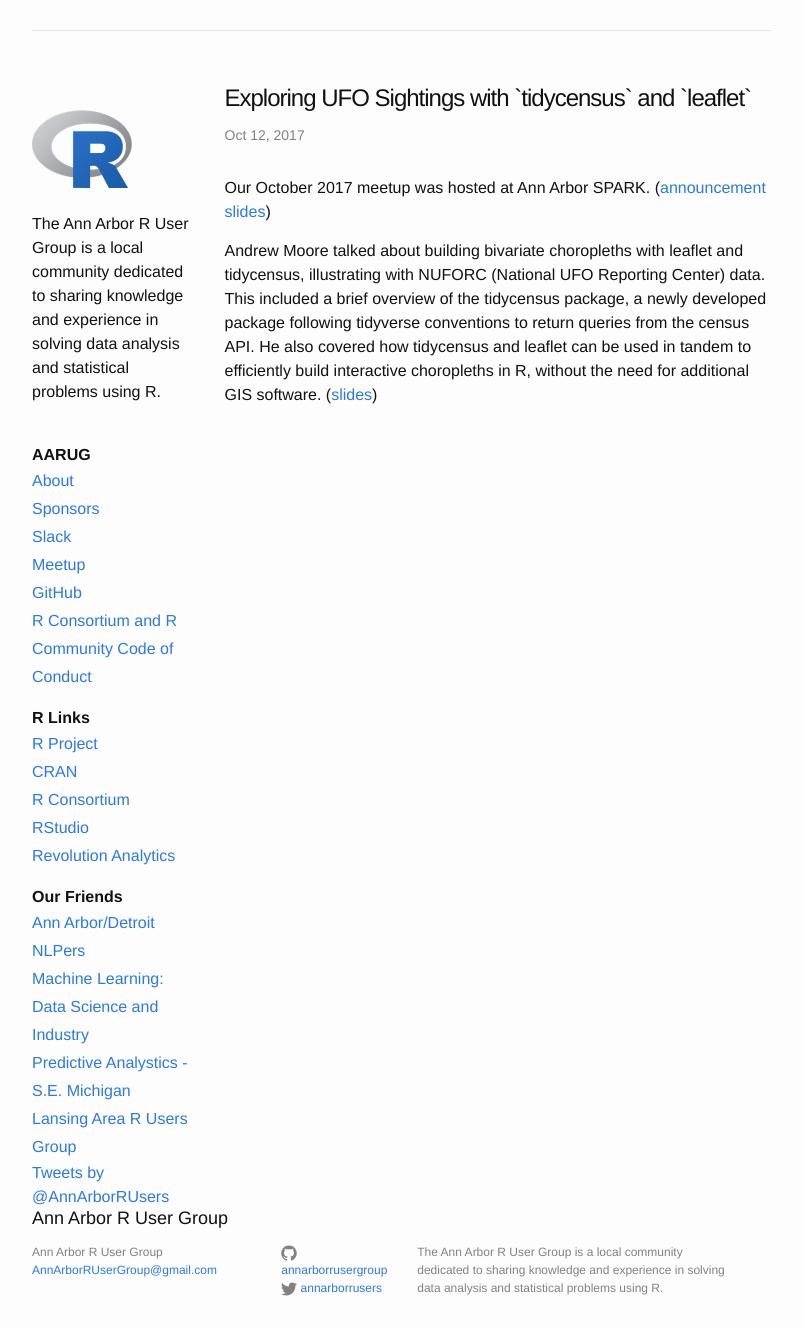
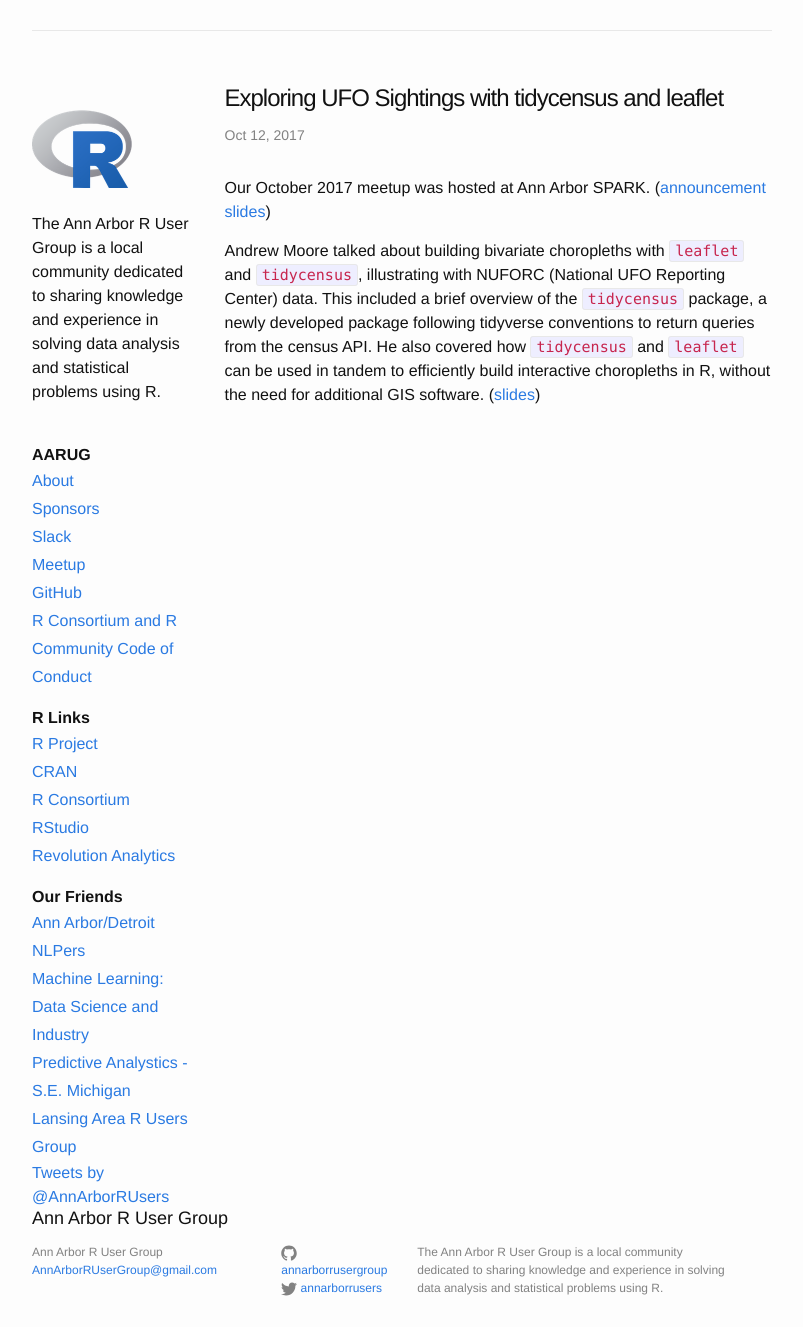
Before and after one commit to AnnArborRUserGroup/AnnArborRUserGroup.github.io, a Jekyll site: the page built from _posts/2017-10-12-meetup.md, in a window 1280 px wide. Shown: the whole page, without its empty margins (238-1041 px from the left). Built offline with Jekyll 4.4.1, drawn with Linux system fonts in a browser that asks for light colours; comment, search, counter and statistics services are not loaded.

```diff
--- a/_posts/2017-10-12-meetup.md
+++ b/_posts/2017-10-12-meetup.md
@@ -1,6 +1,6 @@
 ---
 layout: meetup
-title:  Exploring UFO Sightings with `tidycensus` and `leaflet`
+title:  Exploring UFO Sightings with tidycensus and leaflet
 date:   2017-10-12
 type:   meetup
 meetup: https://www.meetup.com/preview/Ann-Arbor-R-User-Group/events/243336473
@@ -8,4 +8,4 @@ meetup: https://www.meetup.com/preview/Ann-Arbor-R-User-Group/events/243336473
 
 Our October 2017 meetup was hosted at Ann Arbor SPARK. ([announcement slides](https://cdn.rawgit.com/AnnArborRUserGroup/Presentations/2871443c04f24999f18e4dece4b36edafbe94037/2017-10/announcements/announcements.html))
 
-Andrew Moore talked about building bivariate choropleths with leaflet and tidycensus, illustrating with NUFORC (National UFO Reporting Center) data. This included a brief overview of the tidycensus package, a newly developed package following tidyverse conventions to return queries from the census API. He also covered how tidycensus and leaflet can be used in tandem to efficiently build interactive choropleths in R, without the need for additional GIS software. ([slides](https://cdn.rawgit.com/mooreaw/ufo-sightings/964d01c0f9e9fc6e26c48a31b464cd1b2d20424e/explore-ufo-pres.html))
+Andrew Moore talked about building bivariate choropleths with `leaflet` and `tidycensus`, illustrating with NUFORC (National UFO Reporting Center) data. This included a brief overview of the `tidycensus` package, a newly developed package following tidyverse conventions to return queries from the census API. He also covered how `tidycensus` and `leaflet` can be used in tandem to efficiently build interactive choropleths in R, without the need for additional GIS software. ([slides](https://cdn.rawgit.com/mooreaw/ufo-sightings/964d01c0f9e9fc6e26c48a31b464cd1b2d20424e/explore-ufo-pres.html))
```
